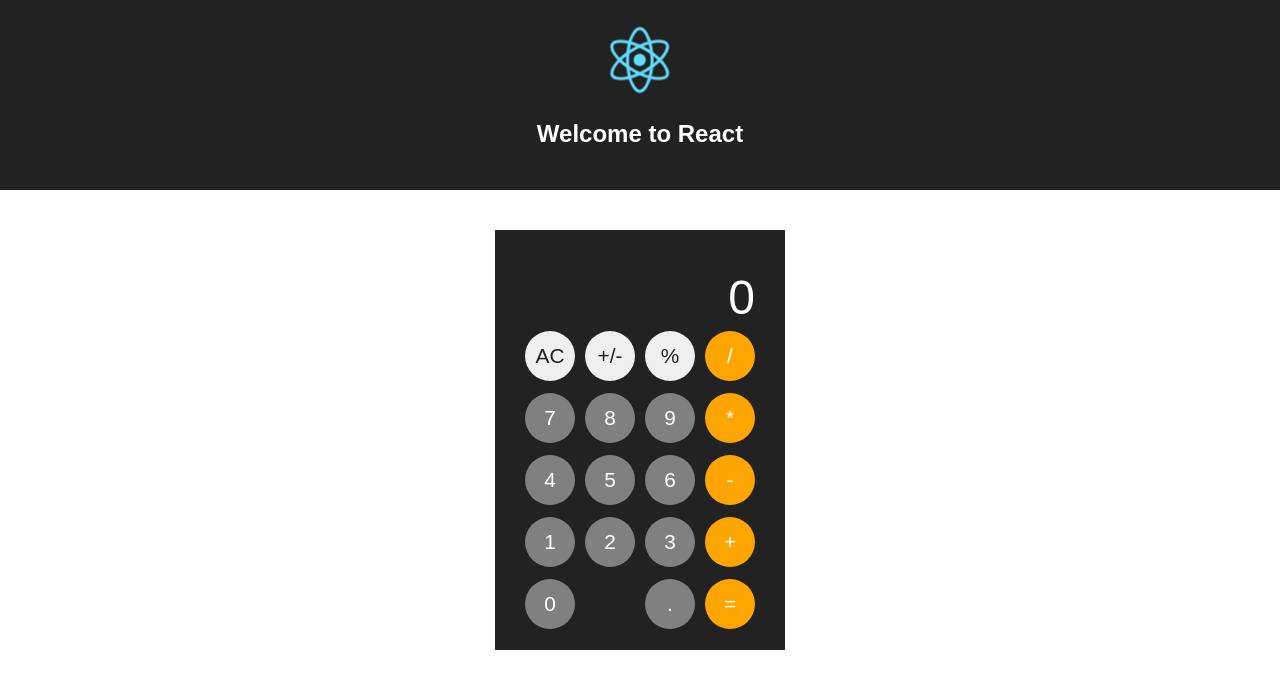
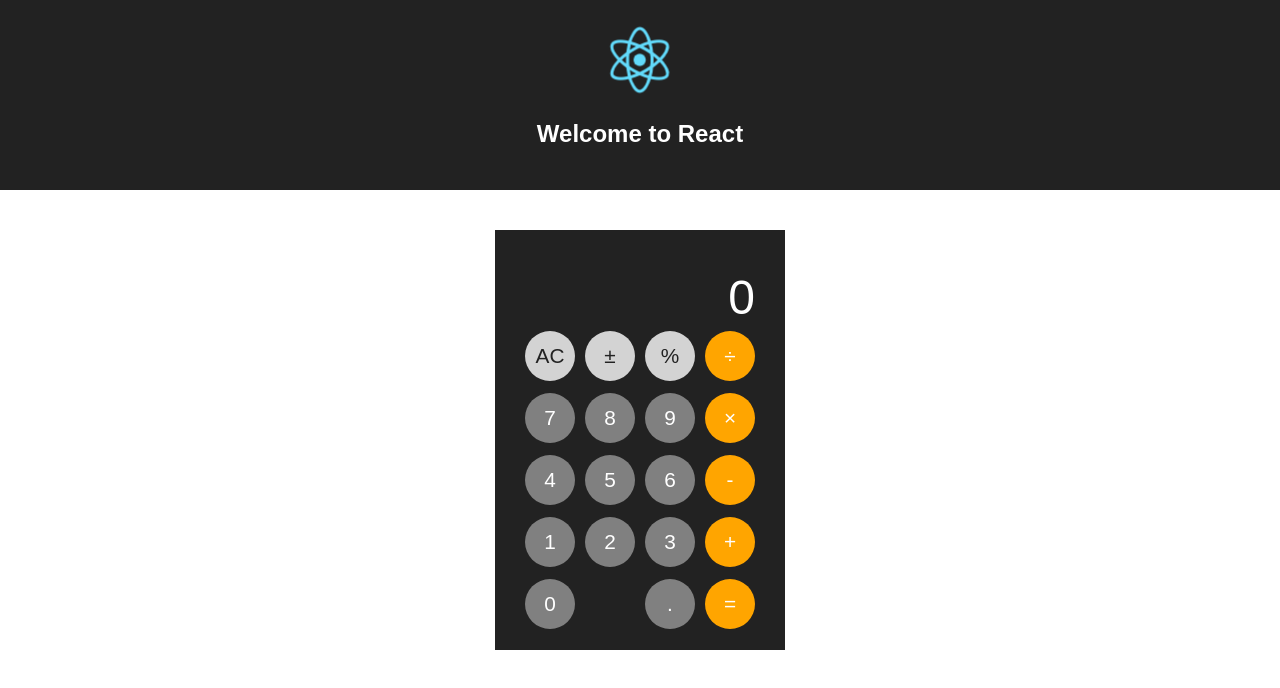
Before and after one commit to kyrelldixon/React-Calculator, a React (Create React App) app: page / in a window 1280 px wide. Shown: the top 688 px of the page. Built offline with nearby package versions, Linux system fonts and the light colour scheme.

Commit message:
Finished function key behavior

```diff
--- a/src/components/Calculator.js
+++ b/src/components/Calculator.js
@@ -50,6 +50,7 @@ const Key = styled.button`
   padding: auto;
 `;
 const FunctionKey = styled(Key)`
+  background-color: lightgray;
   color: #222;
 `;
 const DigitKey = styled(Key)`
@@ -89,6 +90,26 @@ class Calculator extends Component {
     })
   }
 
+  changeSign = () => {
+    const { isReset, displayOutput } = this.state;
+
+    if (!isReset) {
+      this.setState({
+        displayOutput: displayOutput * -1
+      })
+    }
+  }
+
+  toPercent = () => {
+    const { isReset, displayOutput } = this.state;
+
+    if (!isReset) {
+      this.setState({
+        displayOutput: displayOutput * .01
+      })
+    }
+  }
+
   render() {
 
     const { displayOutput } = this.state;
@@ -100,8 +121,8 @@ class Calculator extends Component {
         <Keypad>
 
             <FunctionKey onClick={this.resetDigits}>AC</FunctionKey>
-            <FunctionKey>+/-</FunctionKey>
-            <FunctionKey>%</FunctionKey>
+            <FunctionKey onClick={this.changeSign}>±</FunctionKey>
+            <FunctionKey onClick={this.toPercent}>%</FunctionKey>
 
             <DigitKey onClick={() => this.appendDigit('0')} gridArea="zer">0</DigitKey>
             <DigitKey onClick={() => this.appendDigit('1')} gridArea="one">1</DigitKey>
@@ -115,8 +136,8 @@ class Calculator extends Component {
             <DigitKey onClick={() => this.appendDigit('9')} gridArea="nin">9</DigitKey>
             <DigitKey onClick={() => this.appendDigit('.')} gridArea="dec">.</DigitKey>
 
-            <OperatorKey>/</OperatorKey>
-            <OperatorKey>*</OperatorKey>
+            <OperatorKey>÷</OperatorKey>
+            <OperatorKey>×</OperatorKey>
             <OperatorKey>-</OperatorKey>
             <OperatorKey>+</OperatorKey>
             <OperatorKey>=</OperatorKey>
```
